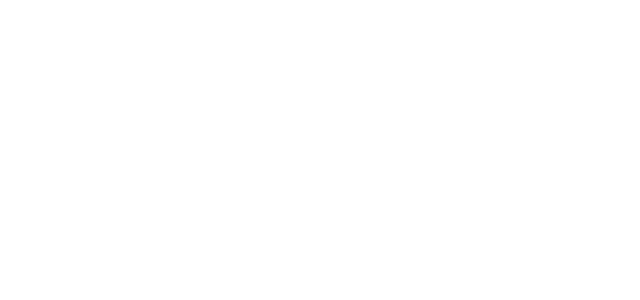
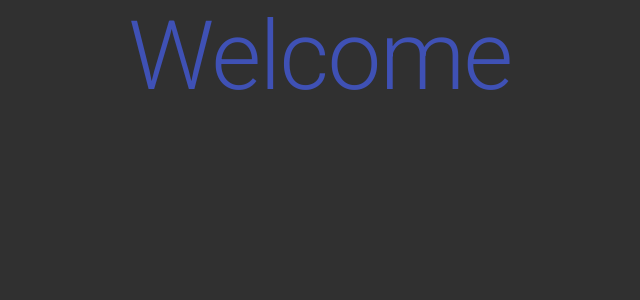
Before and after one commit to Catalin-Chiorean/react-online-test, a React (Create React App) app: page /welcome in a window 1280 px wide. Shown: the top 300 px of the page, without its empty margins (320-960 px from the left). Built offline with nearby package versions, Linux system fonts and the light colour scheme.

Commit message:
Added Welcome Page and some styling

```diff
--- a/src/App.js
+++ b/src/App.js
@@ -1,7 +1,8 @@
 import LogIn from './pages/LogIn';
 import Register from './pages/Register';
 import Users from './pages/Users';
-import { BrowserRouter as Router, Route, Switch} from 'react-router-dom';
+import Welcome from './pages/Welcome'
+import { BrowserRouter as Router, Route, Switch } from 'react-router-dom';
 import { createMuiTheme, ThemeProvider } from '@material-ui/core'
 
 function App() {
@@ -15,14 +16,17 @@
       <Router>
         <div className="App">
           <Switch>
-            <Route exact path ="/">
+            <Route exact path="/">
               <LogIn />
             </Route>
-            <Route path ="/register">
+            <Route path="/register">
               <Register />
             </Route>
-            <Route path ="/users">
+            <Route path="/users">
               <Users />
+            </Route>
+            <Route path="/welcome">
+              <Welcome />
             </Route>
           </Switch>
         </div>
--- a/src/pages/Register.js
+++ b/src/pages/Register.js
@@ -60,8 +60,8 @@
       //console.log(email, password, confirmPassword)
       fetch('http://localhost:3001/users', {
         method: 'POST',
-        headers: {"Content-type": "application/json"},
-        body: JSON.stringify({email, password})
+        headers: { "Content-type": "application/json" },
+        body: JSON.stringify({ email, password })
       }).then(() => history.push('/'));
     }
   }
--- a/src/pages/Users.js
+++ b/src/pages/Users.js
@@ -1,4 +1,7 @@
 import React, { useEffect, useState } from 'react';
+import Container from '@material-ui/core/Container';
+import CssBaseline from '@material-ui/core/CssBaseline';
+import Typography from '@material-ui/core/Typography';
 
 export default function Users() {
   const [users, setUsers] = useState([]);
@@ -10,10 +13,21 @@
   }, [])
 
   return (
+    <Container>
+      <CssBaseline />
+      <div>
+        <Typography variant="h4" color="primary">
+          Users
+        </Typography>
+      </div>
       <div>
         {users.map(user => (
-                <p key={user.id}>{ user.email }</p>
+          <Typography variant="h6" key={user.id}>
+            {user.email}
+          </Typography>
         ))}
       </div>
+    </Container>
+
   )
 }
--- a/src/pages/Welcome.js
+++ b/src/pages/Welcome.js
@@ -1 +1,22 @@
-import React from 'react'
+import React from 'react';
+import Typography from '@material-ui/core/Typography';
+import Container from '@material-ui/core/Container';
+import CssBaseline from '@material-ui/core/CssBaseline';
+
+export default function Welcome() {
+  return (
+    <Container>
+      <CssBaseline />
+      <div>
+        <Typography
+          variant="h1"
+          color="primary"
+          align='center'
+        >
+          Welcome
+                </Typography>
+      </div>
+    </Container>
+
+  )
+}
```
Lines whose indentation alone changed are shown as unchanged.
